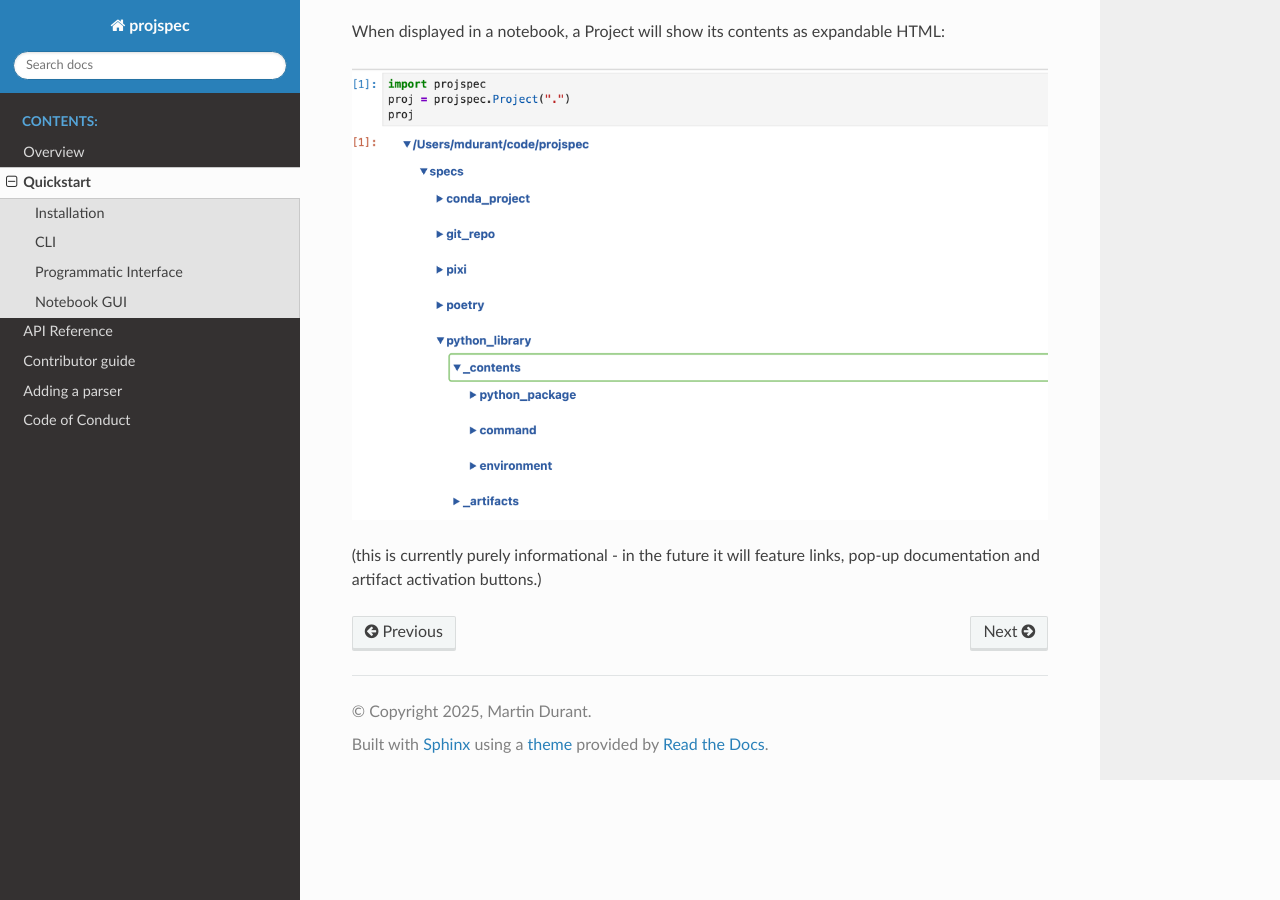
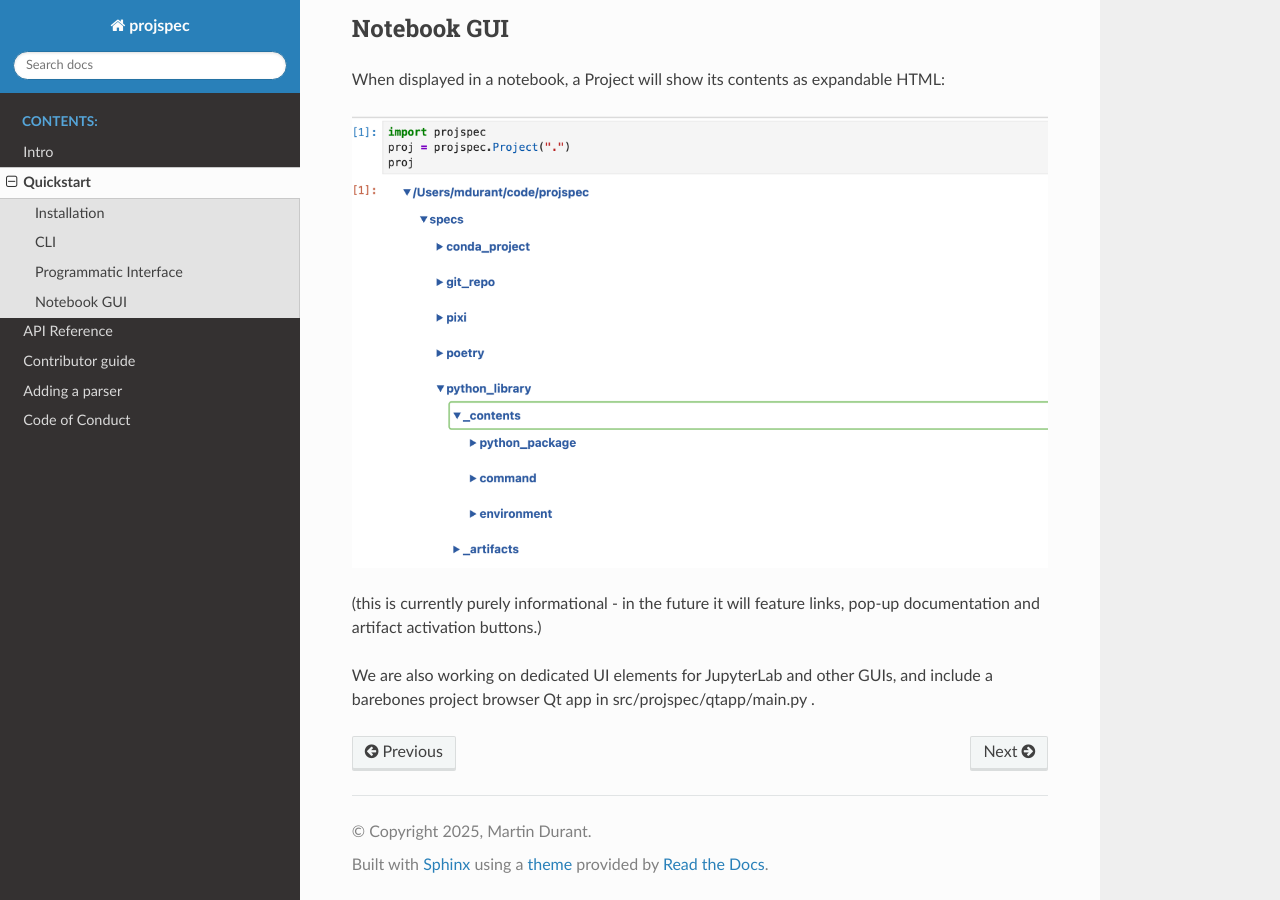
Before and after one commit to fsspec/projspec, a Sphinx documentation site: the page built from docs/source/quickstart.rst, in a window 1280 px wide and 900 px high, scrolled down 1512 px. Built offline with Sphinx 7.4.7 and the Read the Docs theme 3.1.0, drawn with Linux system fonts in a browser that asks for light colours; the version number is read from the project's files by our own code; some of the changed text lies outside the part shown.

Commit message:
Add a little more

```diff
--- a/docs/source/intro.rst
+++ b/docs/source/intro.rst
@@ -1,5 +1,5 @@
-Overview
-========
+Intro
+=====
 
 From the point of view of this library, a "project" is a directory of stuff,
 with associated metadata (typically in small text files) to tell you
--- a/docs/source/quickstart.rst
+++ b/docs/source/quickstart.rst
@@ -13,6 +13,8 @@
 
    $ python -m pip install projspec
    $ conda install projspec -c conda-forge
+
+or list it in your own project's requirements.
 
 CLI
 ---
@@ -86,3 +88,6 @@
 
     <script data-goatcounter="https://projspec.goatcounter.com/count"
         async src="//gc.zgo.at/count.js"></script>
+
+We are also working on dedicated UI elements for JupyterLab and other GUIs, and include a
+barebones project browser Qt app in src/projspec/qtapp/main.py .
```
